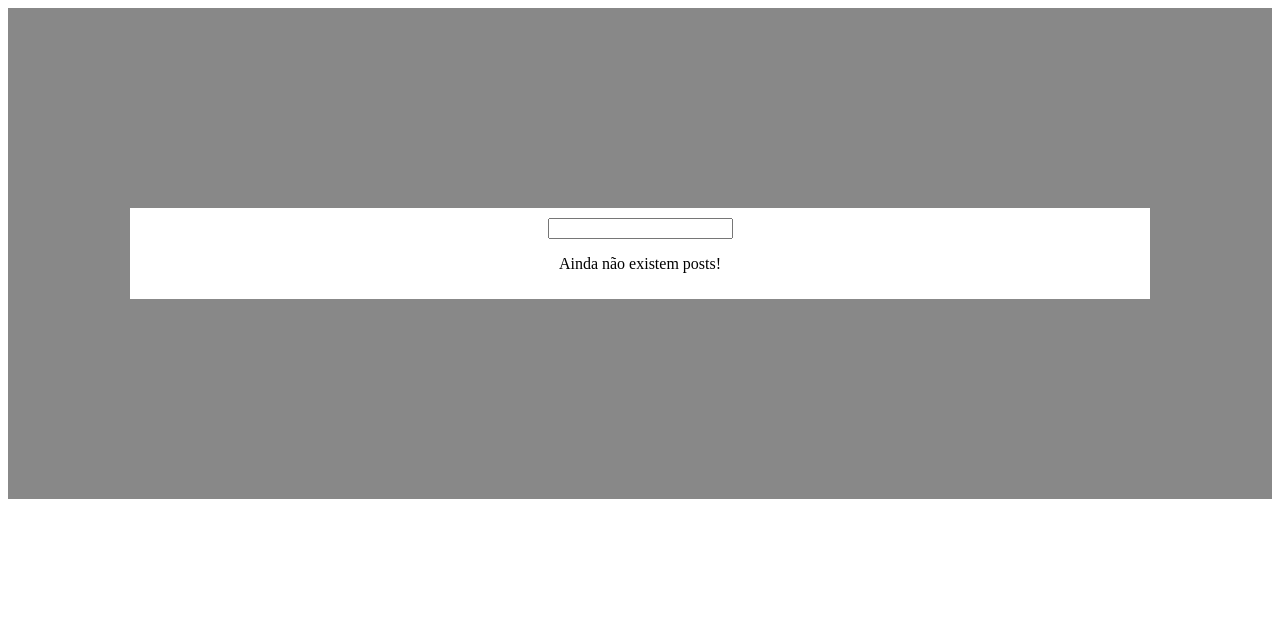
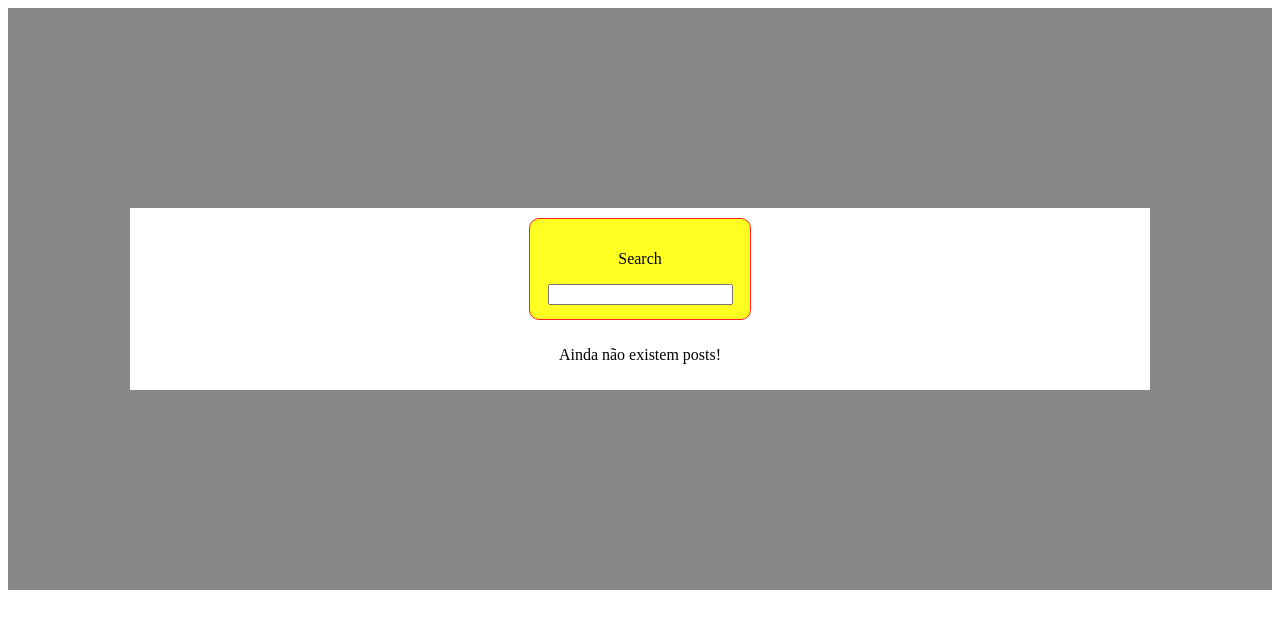
Before and after one commit to gleiMoura/second-project, a React (Vite) app: page / in a window 1280 px wide. Shown: the top 628 px of the page. Built offline with nearby package versions, Linux system fonts and the light colour scheme; no server answers.

Commit message:
:lipstick: style: styling the input

```diff
--- a/src/components/UsingMemo/index.tsx
+++ b/src/components/UsingMemo/index.tsx
@@ -32,11 +32,26 @@ const UsingMemo = () => {
             alignItems: "center",
             padding: "10px",
         }}>
-            <input
-                type="search"
-                value={value}
-                onChange={onChangeValue}
-            />
+            <div style={{
+                marginBottom: "10px",
+                width: "200px",
+                height: "80px",
+                background: "#ff2",
+                padding: "10px",
+                display: "flex",
+                flexDirection: "column",
+                justifyContent: "center",
+                alignItems: "center",
+                borderRadius: "10px",
+                border: "1px solid #f22"
+            }}>
+                <p>Search</p>
+                <input
+                    type="search"
+                    value={value}
+                    onChange={onChangeValue}
+                />
+            </div>
             <Posts posts={posts} />
             {posts.length === 0 && <p>Ainda não existem posts!</p>}
         </div>
```
